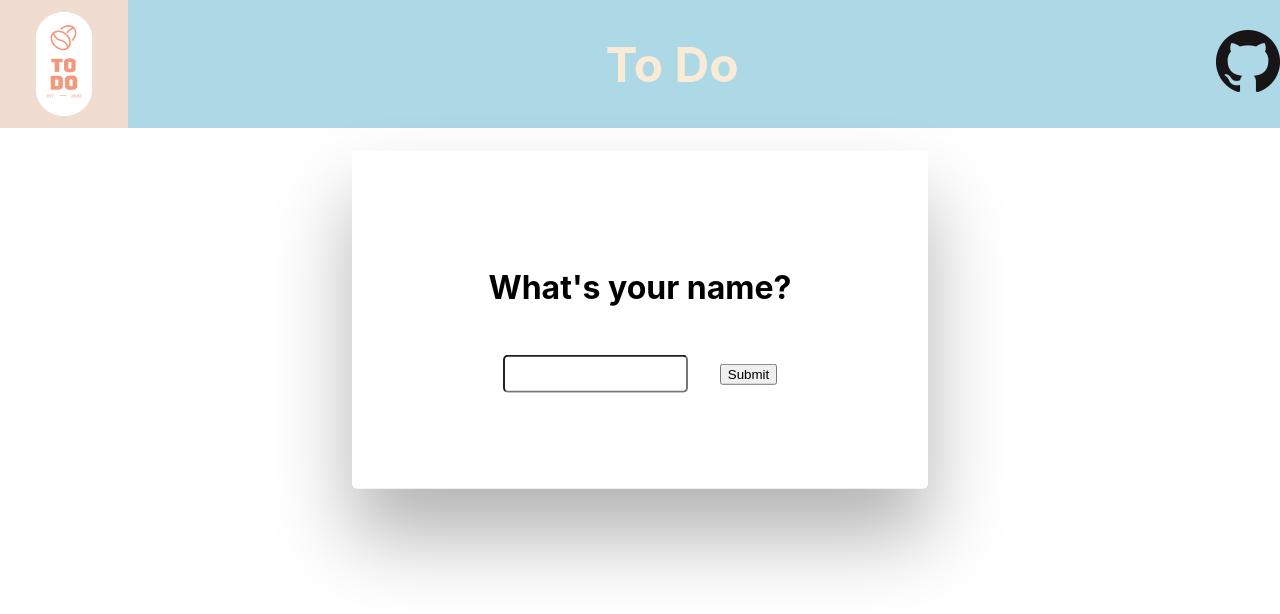
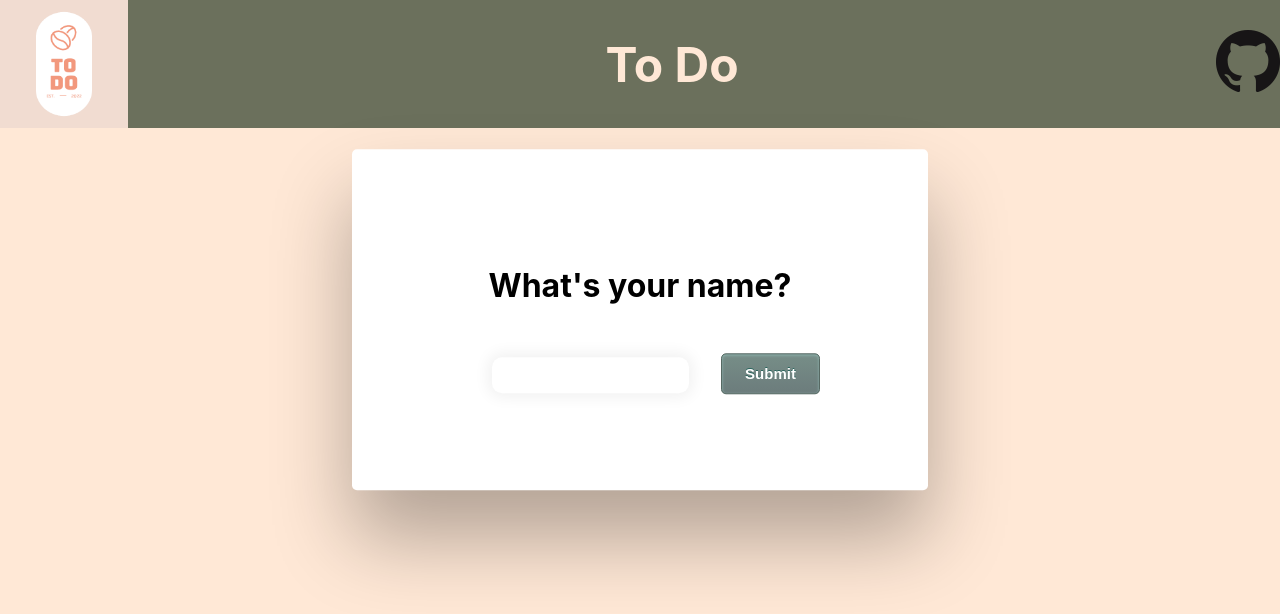
Before and after one commit to BatuhanUlucay/popupsmart_todo, a React (Create React App) app: page / in a window 1280 px wide. Shown: the top 614 px of the page. Built offline with nearby package versions, Linux system fonts and the light colour scheme.

Commit message:
some styling is done.

```diff
--- a/src/App.js
+++ b/src/App.js
@@ -1,17 +1,34 @@
-import { useState, useContext } from "react";
+import { useState, useContext, useEffect } from "react";
 import Header from "./components/layout/Header";
 import LoginModal from "./components/layout/LoginModal";
 import Todos from "./components/todo/Todos";
 import TodoContext from "./context/todoContext";
 
 function App() {
-  const { userName, showModal } = useContext(TodoContext);
+  const { userName, setUserName, showModal, setShowModal } =
+    useContext(TodoContext);
+
+  //TODO:
+
+  // light & dark mode.
+
+  //refactor the code.
+
+  useEffect(() => {
+    const storedName = localStorage.getItem("username");
+
+    setUserName(storedName);
+    setShowModal(!storedName);
+    // eslint-disable-next-line react-hooks/exhaustive-deps
+  }, []);
 
   return (
     <div className="App">
       <Header />
       {showModal && <LoginModal />}
-      {!showModal && `Welcome ${userName}! here is your To Do List.`}
+      {!showModal && (
+        <h2 className="welcome-text">{`Welcome ${userName}! here is your To Do List.`}</h2>
+      )}
       {!showModal && <Todos />}
     </div>
   );
--- a/src/components/todo/CreateTodo.jsx
+++ b/src/components/todo/CreateTodo.jsx
@@ -25,17 +25,26 @@ function CreateTodo({ todos, setTodos }) {
       requestOptions
     ).then(() => {
       setTodos([...todos, newTodo]);
+      setContent("");
       console.log("Created!");
     });
   };
 
   return (
-    <div>
-      What to do now?
-      <form onSubmit={handleSubmit}>
-        <input type="text" onChange={(e) => setContent(e.target.value)}></input>
-        <button type="submit">Add</button>
-      </form>
+    <div className="create-todo-container">
+      <div className="create-todo">
+        <div className="todo__card">
+          <h3 className="what-to-do">What to do now?</h3>
+          <form onSubmit={handleSubmit}>
+            <input
+              type="text"
+              onChange={(e) => setContent(e.target.value)}
+              value={content}
+            ></input>
+            <button type="submit">Add</button>
+          </form>
+        </div>
+      </div>
     </div>
   );
 }
--- a/src/components/todo/TodoCard.jsx
+++ b/src/components/todo/TodoCard.jsx
@@ -53,14 +53,15 @@ function TodoCard({ todo, todos, setTodos }) {
             <input
               defaultValue={todo.content}
               onChange={(event) => setUpdatedContent(event.target.value)}
+              type="text"
             ></input>
             <button>Save</button>
           </form>
         </div>
         <div className="update__delete">
-          <i className="update-button" onClick={handleUpdate}>
-            <HiPencilAlt size={"30px"} style={{ marginBottom: "1.5rem" }} />
-          </i>
+          <div className="update-button" onClick={handleUpdate}>
+            <HiPencilAlt size={"30px"} />
+          </div>
           <div className="delete-button" onClick={handleDelete}>
             <HiOutlineTrash size={"30px"} />
           </div>
--- a/src/index.css
+++ b/src/index.css
@@ -5,6 +5,7 @@ body {
     sans-serif;
   -webkit-font-smoothing: antialiased;
   -moz-osx-font-smoothing: grayscale;
+  background-color: #ffe8d6;
 }
 
 code {
@@ -12,57 +13,41 @@ code {
     monospace;
 }
 
-.header {
-  width: 100%;
-  height: 8rem;
-  background-color: lightblue;
-  display: flex;
-  justify-content: space-between;
+input[type="text"] {
+  padding: 10px;
+  border: 0;
+  box-shadow: 0 0 15px 4px rgba(0, 0, 0, 0.06);
+  height: 1rem;
+  border-radius: 10px;
+  margin-left: 2rem;
+  margin-right: 2rem;
 }
 
-.logo {
-  width: 8rem;
+button {
+  box-shadow: inset 0px 1px 3px 0px #91b8b3;
+  background: linear-gradient(to bottom, #768d87 5%, #6c7c7c 100%);
+  background-color: #768d87;
+  border-radius: 5px;
+  border: 1px solid #566963;
+  display: inline-block;
+  cursor: pointer;
+  color: #ffffff;
+  font-family: Arial;
+  font-size: 15px;
+  font-weight: bold;
+  padding: 11px 23px;
+  text-decoration: none;
+  text-shadow: 0px -1px 0px #2b665e;
 }
 
-.gh-container {
-  float: right;
-  height: 100%;
-  display: flex;
+button:hover {
+  background: linear-gradient(to bottom, #6c7c7c 5%, #768d87 100%);
+  background-color: #6c7c7c;
 }
 
-.gh-logo{
-  align-self: center;
-}
-
-.welcome-header{
-  display: flex;
-  text-align: center;
-  align-items: center;
-  font-size: x-large;
-  color: antiquewhite;
-}
-
-.todo-container {
-  width: 50%;
-  margin: auto;
-  max-height: 40rem;
-  background-color: aquamarine;
-  margin-top: 5rem;
-  border-radius: 4rem;
-  display: flex;
-  flex-wrap: wrap;
-  justify-content: center;
-  overflow-y: scroll;
-}
-
-.todo__card {
-  width: 30rem;
-  height: 8rem;
-  background-color: blue;
-  margin: 1rem;
-  border-radius: 4rem;
-  display: flex;
-  align-items: center;
+button:active {
+  position: relative;
+  top: 1px;
 }
 
 .checkbox {
@@ -82,16 +67,67 @@ code {
   height: 16px;
 }
 
+.header {
+  width: 100%;
+  height: 8rem;
+  background-color: #6b705c;
+  display: flex;
+  justify-content: space-between;
+}
+
+.logo {
+  width: 8rem;
+}
+
+.gh-container {
+  float: right;
+  height: 100%;
+  display: flex;
+}
+
+.gh-logo {
+  align-self: center;
+}
+
+.welcome-header {
+  display: flex;
+  text-align: center;
+  align-items: center;
+  font-size: x-large;
+  color: #ffe8d6;
+}
+
+.todo-container {
+  width: 40%;
+  margin: auto;
+  /* max-height: 40rem; */
+  background-color: #cb997e;
+  /* margin-top: 1rem; */
+  border-radius: 3rem;
+  display: flex;
+  flex-wrap: wrap;
+  justify-content: center;
+  overflow-y: auto;
+}
+
+.todo__card {
+  width: 100%;
+  height: 5rem;
+  background-color: #b7b7a4;
+  margin: 1rem;
+  border-radius: 4rem;
+  display: flex;
+  align-items: center;
+  position: relative;
+}
+
 .todo-content {
   margin-left: 4rem;
 }
 
 .update__delete {
-  width: 3rem;
-  display: flex;
-  flex-direction: column;
-  margin-left: 15rem;
-  align-content: flex-end;
+  position: absolute;
+  right: 10%;
 }
 
 .update__button {
@@ -158,11 +194,26 @@ code {
 }
 
 .login-input {
-  height: 2rem;
-  border-radius: 5px;
   margin-right: 2rem;
 }
 
 .login-text {
   text-align: center;
 }
+
+.welcome-text {
+  text-align: center;
+}
+
+.create-todo-container {
+  height: 8rem;
+  margin: 2rem;
+  border-radius: 4rem;
+  display: flex;
+  align-items: center;
+  justify-content: center;
+}
+
+.what-to-do {
+  margin: 1rem;
+}
```
